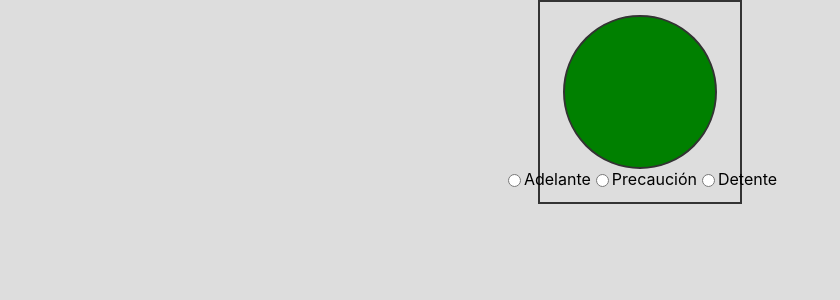
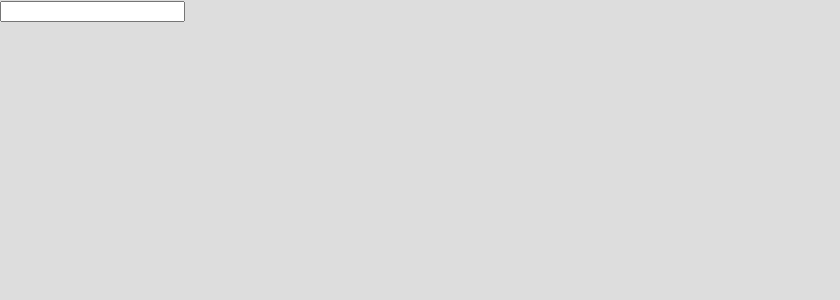
Before and after one commit to juanmcolorado/react_first_class_jsx, a React (Create React App) app: page / in a window 1280 px wide. Shown: the top 300 px of the page, without its empty margins (0-840 px from the left). Built offline with nearby package versions, Linux system fonts and the light colour scheme.

Commit message:
clase 4 react

```diff
--- a/src/App.js
+++ b/src/App.js
@@ -1,12 +1,30 @@
-// import Card from './Components/Card'
-import './App.css'
-import Box from './Components/Box';
+import {useState} from 'react'
+import HomeLight from './Components/HomeLight'
+import Formulario from './Components/H2'
+import H2 from './Components/H2'
 
 
 function App() {
+  // const [ isOn, setIsOn ] = useState( false )
+  // const toggleLight = () => {
+  //   console.log(isOn)
+  //   setIsOn(!isOn)
+  //   event.target.value
+  // }
+
+    const [titleText, setTitleText] = useState (' ')
+    const titleChange = (event) => {
+      console.log(event.target.value)
+      setTitleText(event.target.value)
+    }
+
   return <div className='App'>
-            <Box>
-            </Box>
+            {/*<div className="home-light">
+              <HomeLight estaPrendido={isOn}/>
+              <button onClick={toggleLight}>Conmutador</button>
+              </div>*/}
+            <input type="text" name="" id="Titulo" onChange={titleChange}/>
+            <H2  Title={titleText}/>
           </div>
 }
 
--- /dev/null
+++ b/src/Components/H2/index.js
@@ -0,0 +1,11 @@
+function H2 (props) {
+    const {Title} = props
+
+    return (
+        <div>
+            <h2> {Title} </h2>
+        </div>
+    )
+}
+
+export default H2
--- /dev/null
+++ b/src/Components/HomeLight/index.js
@@ -0,0 +1,10 @@
+function HomeLight ( props ) {
+    const { estaPrendido } = props
+    return (
+        <div className="home-light-bulb" style={{
+            backgroundColor: estaPrendido ? 'yellow' : 'darkgray'
+          }}></div>
+    )
+}
+
+export default HomeLight
```
